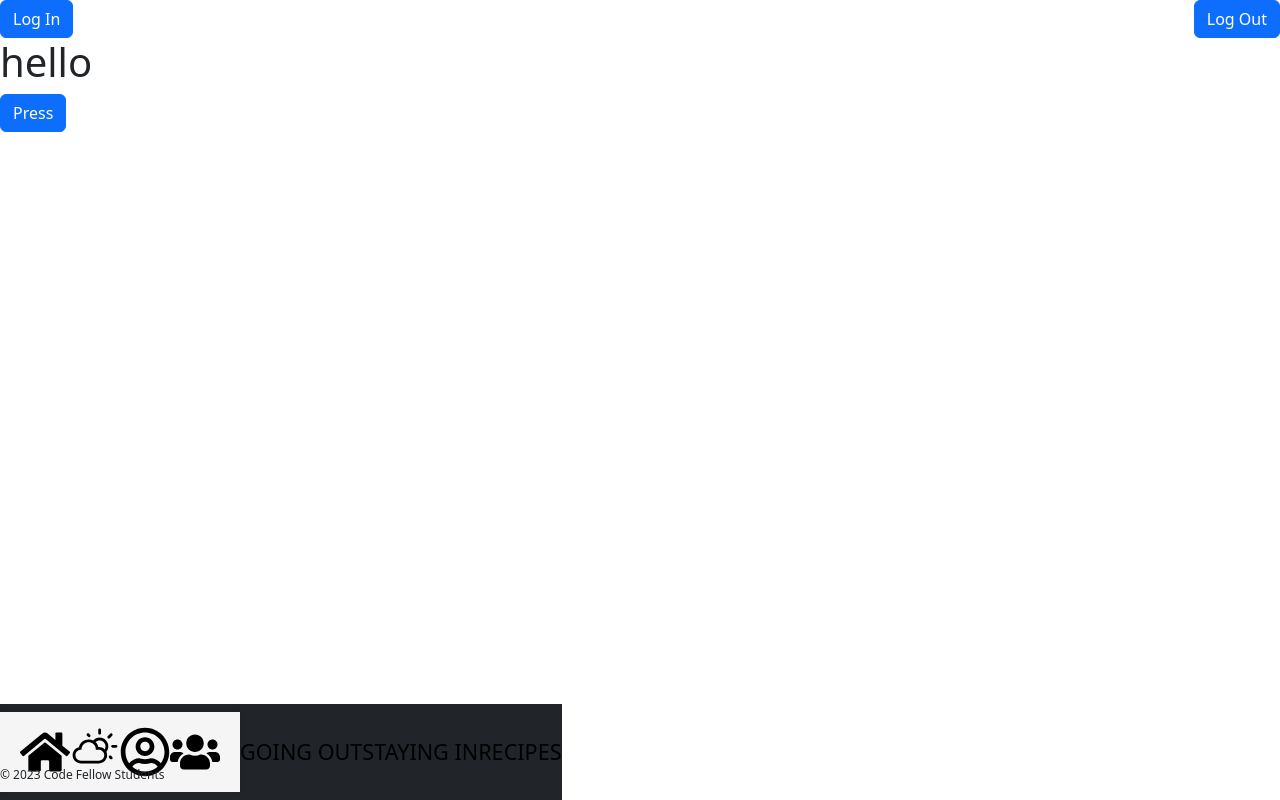
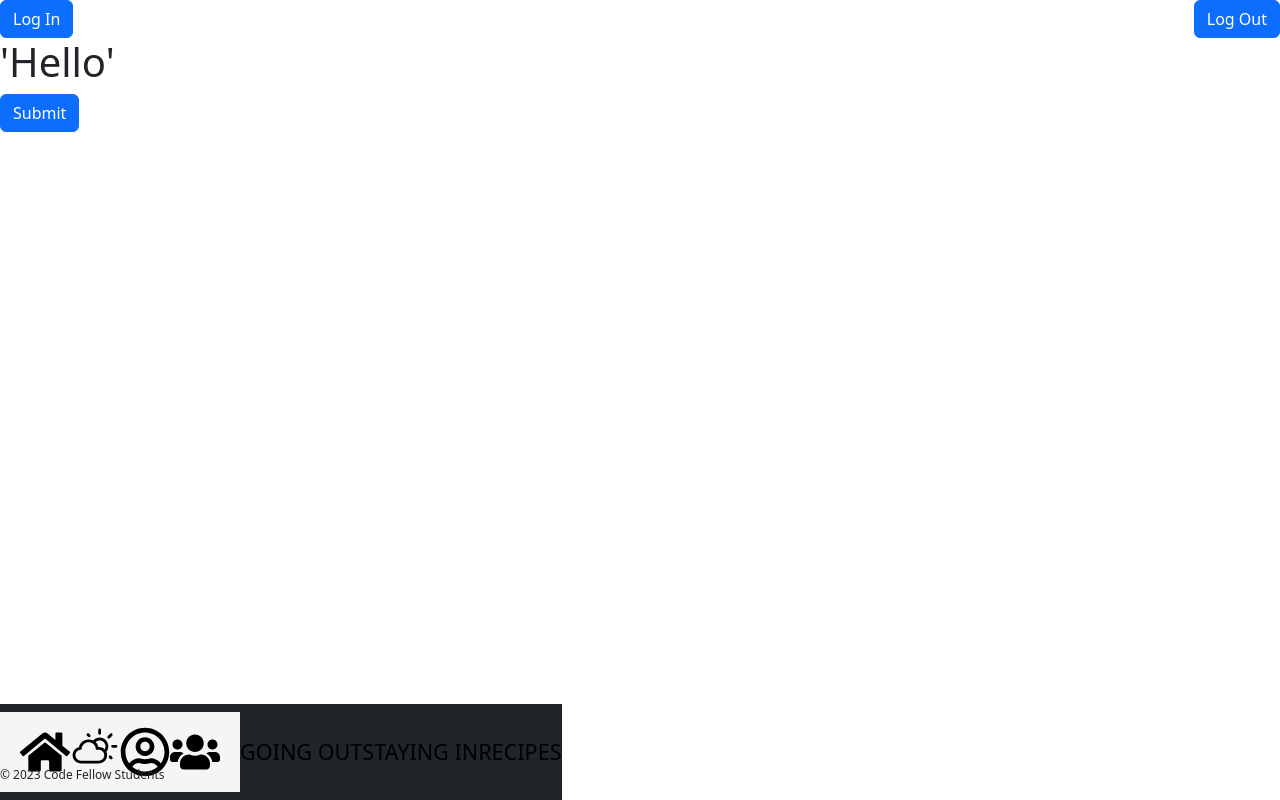
Before and after one commit to Date-Planner/React_DateNightApp-, a React (Create React App) app: page /weather in a window 1280 px wide. Built offline with nearby package versions, Linux system fonts and the light colour scheme; no server answers.

Commit message:
dding functions for icons

```diff
--- a/src/components/Weather.js
+++ b/src/components/Weather.js
@@ -2,13 +2,19 @@ import React from "react";
 // import WeatherDay from './WeatherDay';
 import axios from "axios";
 import { Button } from "react-bootstrap";
+import { FaUmbrella } from "react-icons/fa";
+import { BsCloudSun } from "react-icons/bs";
+import { BsFillCloudRainFill } from "react-icons/bs";
+import { BsSunFill } from "react-icons/bs";
+import { GiMonclerJacket } from "react-icons/gi";
 
 class Weather extends React.Component {
 
     constructor(props) {
         super(props);
         this.state = {
-        weatherData:''
+            weatherData: '',
+            weatherIcon: ''
         }
     }
 
@@ -21,7 +27,7 @@ constructor(props) {
 
         let weatherData = await axios.get(weatherUrl);
         this.setState({
-        weatherData:weatherData
+            weatherData: weatherData
         })
         console.log("hello");
         console.log(this.state.weatherData);
@@ -29,25 +35,12 @@ constructor(props) {
     }
 
     weatherRecommendations = () => {
-        if (30>this.state.weatherData.data[0].minTemp){
+        if (30<this.state.weatherData.data[0].minTemp){
             console.log("Wear sunscreen")
-           } else{
-               console.log("not working")
-           };
 
-           if (20<this.state.weatherData.data[0].minTemp){
+         } else if (20>this.state.weatherData.data[0].minTemp){
             console.log("Bring a jacket")
-           } else{
-               console.log("not working")
-           };
-
-           if (this.state.weatherData.data[0].description.includes("cloud")){
-            console.log("Bring an umbrella")
-           } else{
-               console.log("not working")
-           };
-
-           if (this.state.weatherData.data[0].description.includes("rain")){
+           } else if (this.state.weatherData.data[0].description.includes("rain")){
             console.log("Bring an umbrella")
            } else{
                console.log("not working")
@@ -61,15 +54,26 @@ weatherRecommendations = () => {
             // <WeatherDay location={this.props.location} />
 
             <>
-                    <h1>
+
                 {
-                            this.state.weatherData.data?
-                          this.state.weatherData.data[0].description
-                          : 'hello'
+                    this.state.weatherData.data ?
+                        <>
+                           if
+
+                            <h2>
+                                {this.state.weatherData.data[0].minTemp}
+                                <FaUmbrella />
+                            </h2>
+
+
+
+                        </>
+
+                        : <h1>'Hello'</h1>
                 }
-                        </h1>
+
                 <Button variant="primary" onClick={this.getWeatherData}
-                        >Press</Button>
+                >Submit</Button>
             </>
 
 
```
Lines whose indentation alone changed are shown as unchanged.
